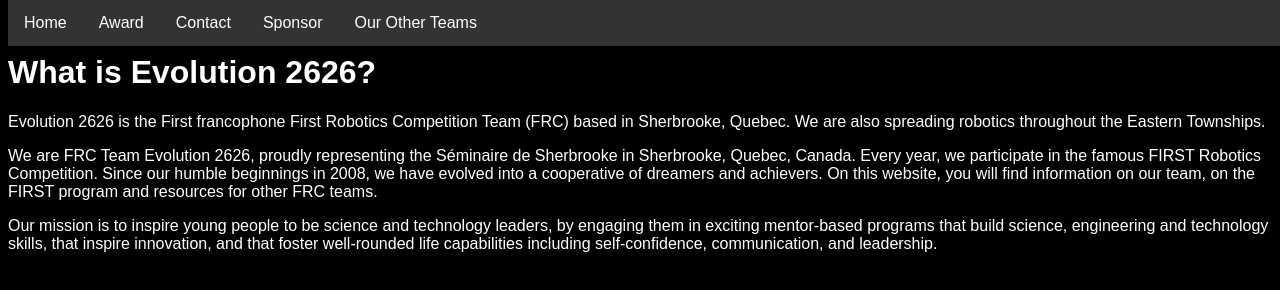
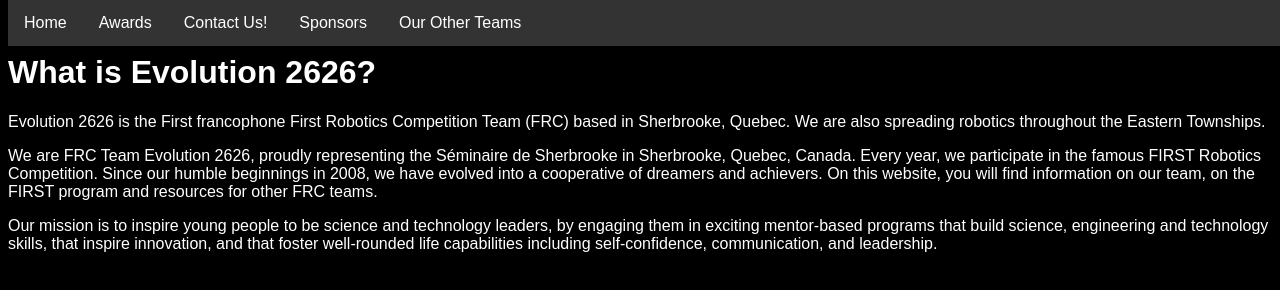
Before and after one commit to Thierry-Lachance/website, a plain HTML site: page home.html in a window 1280 px wide. Drawn offline with Linux system fonts and the light colour scheme.

Commit message:
commencer les prix

```diff
--- a/home.html
+++ b/home.html
@@ -10,10 +10,10 @@
 
 </head>
 <ul>
-    <li><a href="index.html">Home</a></li>
-    <li><a href="news.asp">Award</a></li>
-    <li><a href="contact.html">Contact</a></li>
-    <li><a href="about.asp">Sponsor</a></li>
+    <li><a href="home.html">Home</a></li>
+    <li><a href="awards.html">Awards</a></li>
+    <li><a href="contact.html">Contact Us!</a></li>
+    <li><a href="sponsors.html">Sponsors</a></li>
     <li><a href="other_teams.html">Our Other Teams</a></li>
   </ul>
 <body>
```
Also changed, not shown: awards.html (+4 -0 lines), contact.html (+4 -4 lines).
